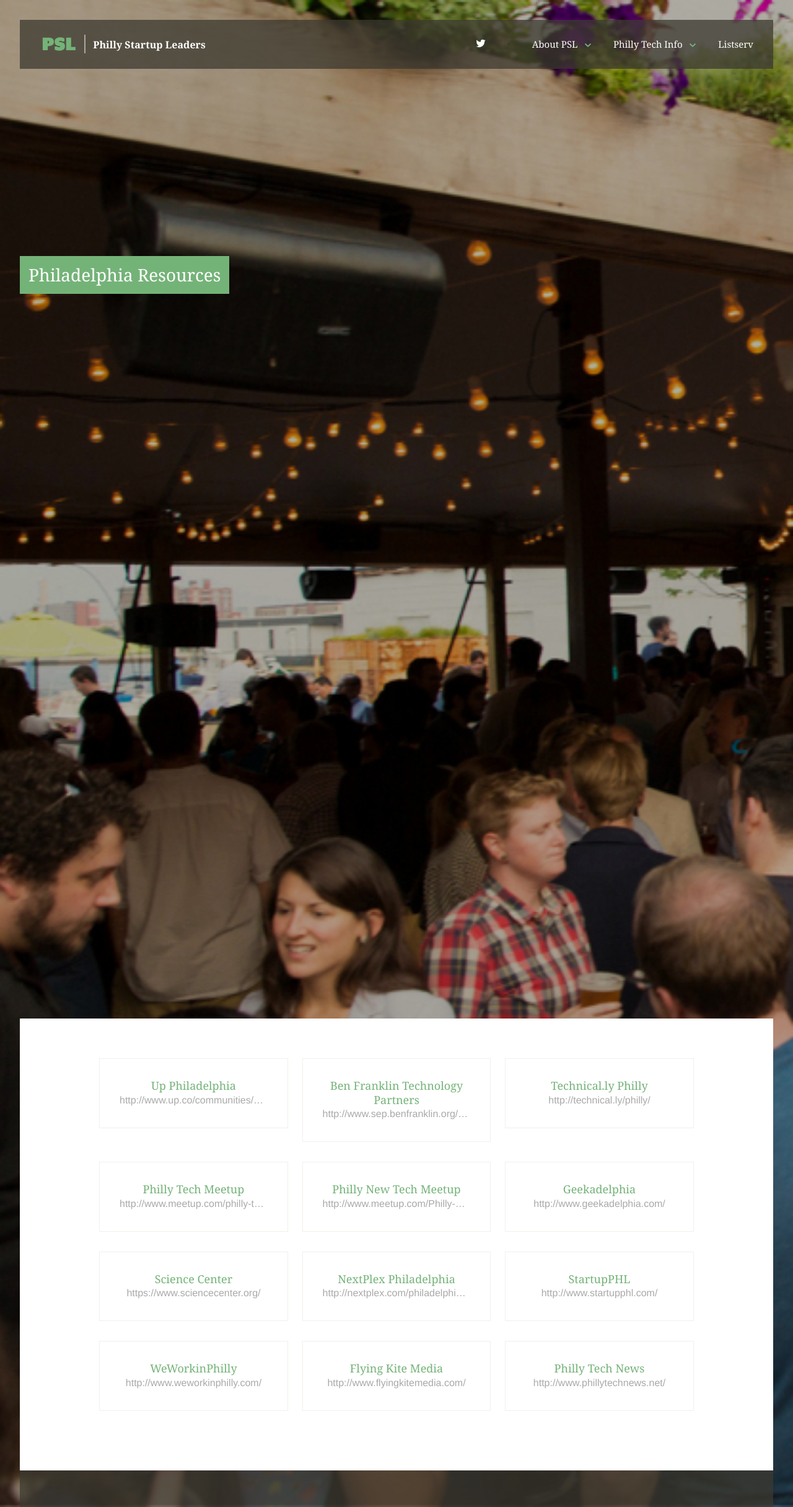
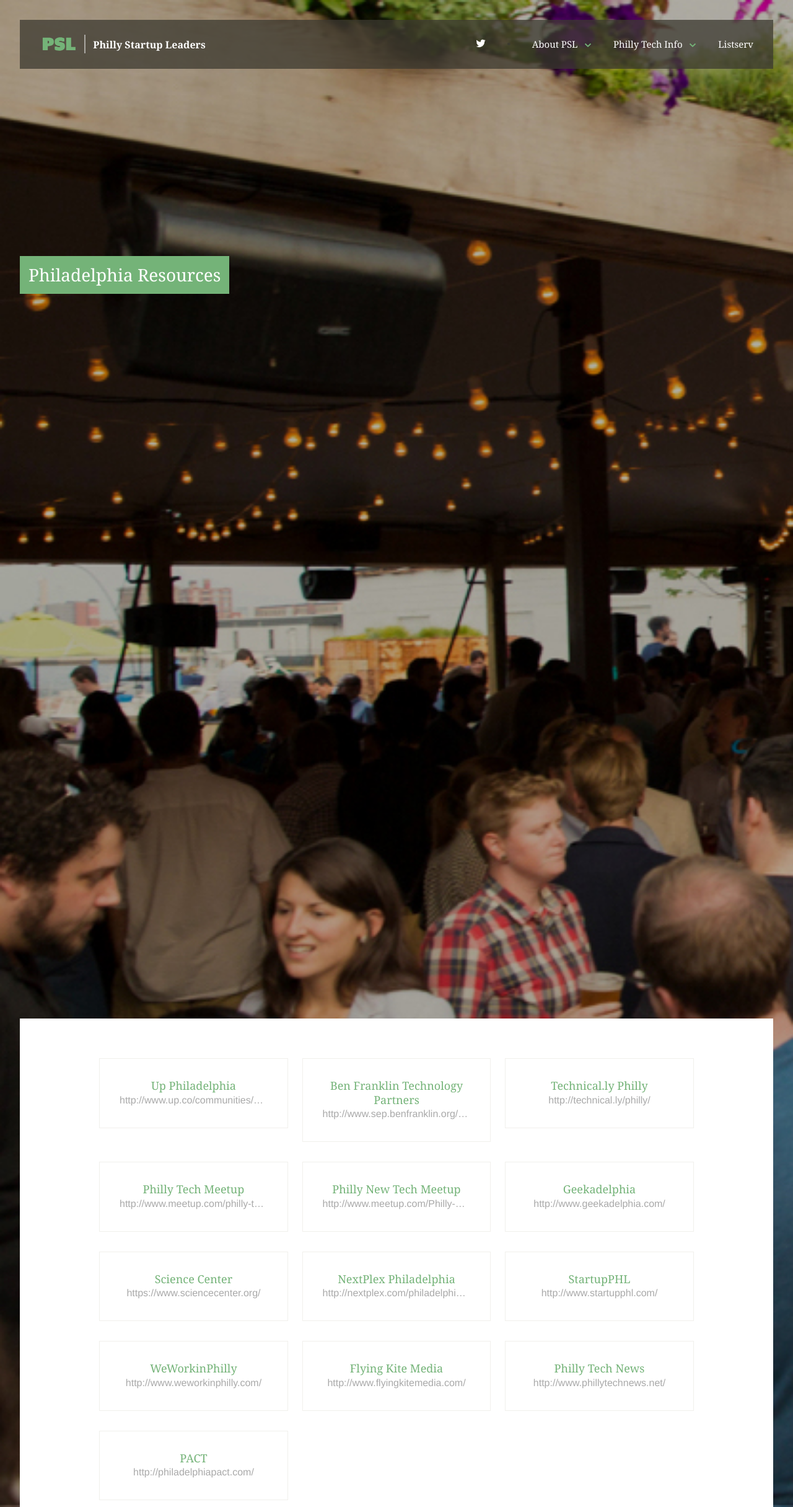
Before and after one commit to phillystartupleaders/psl, a Jekyll site: the page built from resources/index.html, in a window 1280 px wide. Shown: the whole page at 62% size. Built offline with Jekyll 4.4.1, drawn with Linux system fonts in a browser that asks for light colours; nearby versions of some CDN libraries.

```diff
--- a/resources/index.html
+++ b/resources/index.html
@@ -64,4 +64,9 @@ title: Philadelphia Resources
       <h2>Philly Tech News</h2>
     </a>
   </li>
+  <li>
+    <a href="http://philadelphiapact.com/">
+      <h2>PACT</h2>
+    </a>
+  </li>
 </ul>
```
Also changed, not shown: logo/psl-logo-small.png (added), logo/psl-logo.png (added), 2 other files.
